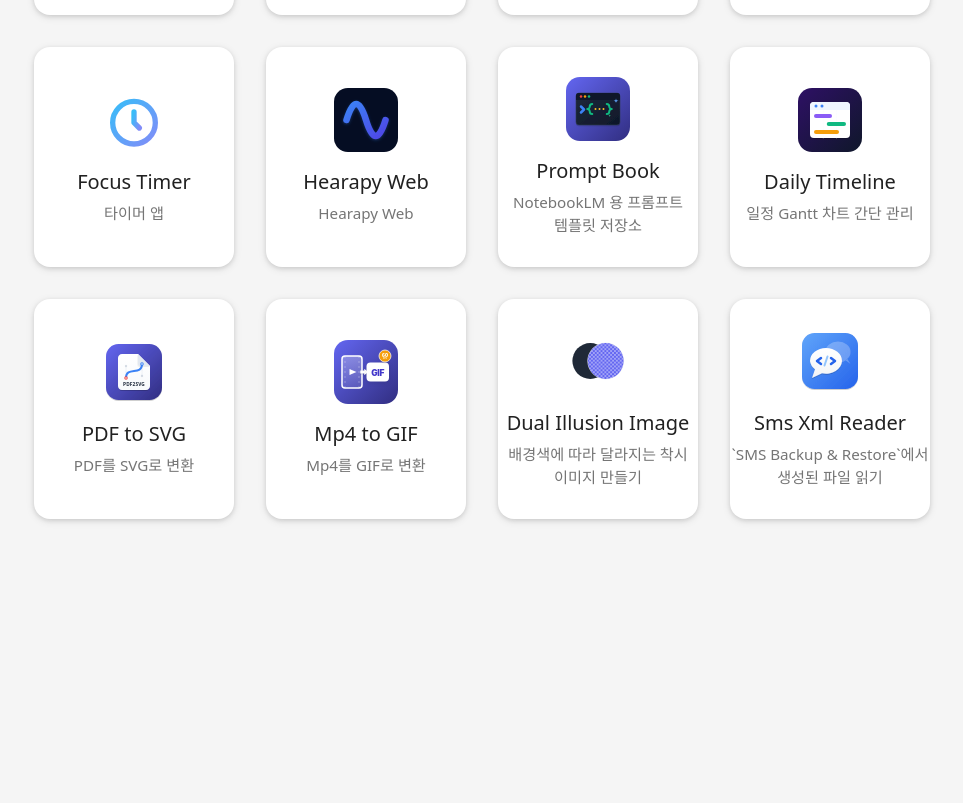
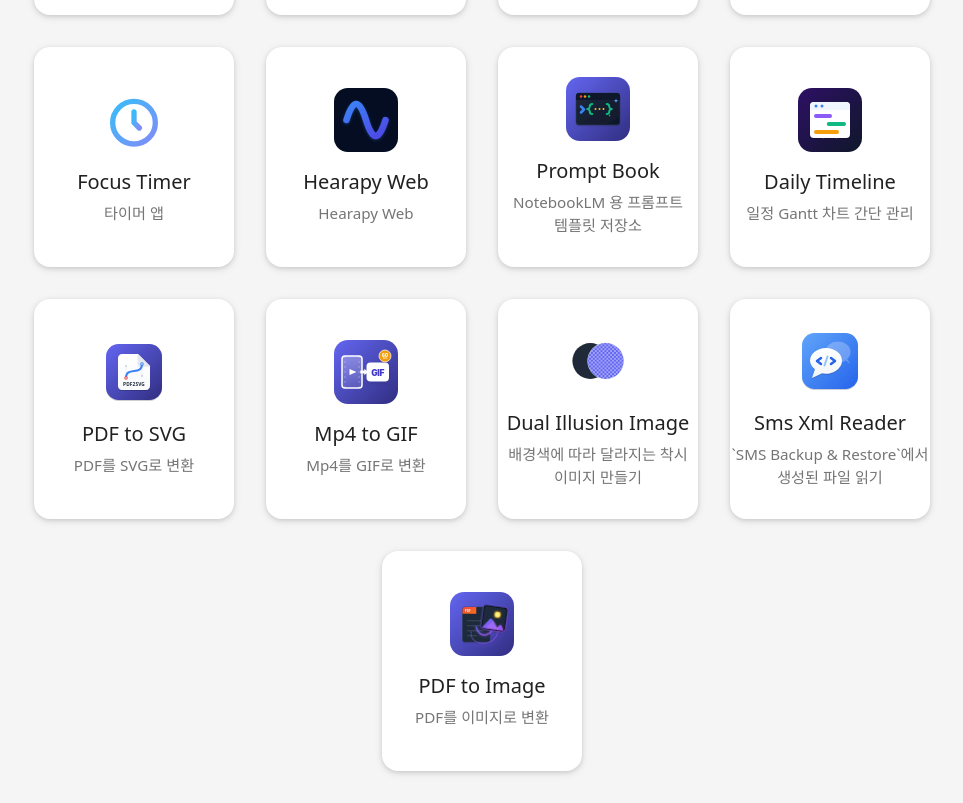
Before and after one commit to explainpark101/explainpark101.github.io, a Vue app: page / in a window 1280 px wide. Shown: the part 1234-2037 px from the top of the page, without its empty margins (158-1121 px from the left). Before the commit the page ends 1785 px from the top, so only its background shows below. Built offline with nearby package versions, Linux system fonts and the light colour scheme; a web font is replaced by a local one.

Commit message:
feat: add PDFImgExportIcon component and update home app links to include PDF to Image conversion feature

```diff
--- /dev/null
+++ b/src/components/icons/PDFImgExportIcon.vue
@@ -0,0 +1,93 @@
+<template>
+    <svg xmlns="http://www.w3.org/2000/svg" viewBox="0 0 512 512" width="100%" height="100%">
+        <defs>
+            <!-- 백그라운드 프리미엄 다크 그라데이션 -->
+            <linearGradient id="bgGrad" x1="0%" y1="0%" x2="100%" y2="100%">
+                <stop offset="0%" stop-color="#0f172a" />
+                <stop offset="100%" stop-color="#1e293b" />
+            </linearGradient>
+            <!-- PDF 오렌지-레드 포인트 그라데이션 -->
+            <linearGradient id="pdfGrad" x1="0%" y1="0%" x2="100%" y2="100%">
+                <stop offset="0%" stop-color="#ef4444" />
+                <stop offset="100%" stop-color="#f97316" />
+            </linearGradient>
+            <!-- 추출/이미지 인디고-바이올렛 그라데이션 -->
+            <linearGradient id="imgGrad" x1="0%" y1="0%" x2="100%" y2="100%">
+                <stop offset="0%" stop-color="#6366f1" />
+                <stop offset="100%" stop-color="#a855f7" />
+            </linearGradient>
+            <!-- 소프트 글로우 발광 필터 효과 -->
+            <filter id="glow" x="-20%" y="-20%" width="140%" height="140%">
+                <feGaussianBlur stdDeviation="14" result="blur" />
+                <feComposite in="SourceGraphic" in2="blur" operator="over" />
+            </filter>
+            <!-- 3D 입체감을 위한 그림자 필터 효과 -->
+            <filter id="shadow" x="-10%" y="-10%" width="120%" height="120%">
+                <feDropShadow dx="0" dy="12" stdDeviation="16" flood-color="#000000" flood-opacity="0.6" />
+            </filter>
+        </defs>
+
+        <!-- 원형 모서리가 적용된 프리미엄 다크 카드 백그라운드 -->
+        <rect width="512" height="512" rx="112" fill="url(#bgGrad)" />
+
+        <!-- 배경에 펼쳐지는 은은한 시각적 공간감 연출 -->
+        <circle cx="256" cy="256" r="190" fill="url(#imgGrad)" opacity="0.06" filter="url(#glow)" />
+
+        <g filter="url(#shadow)">
+            <!-- PDF 문서 프레임 바디 (좌측 후면 배치) -->
+            <path
+                d="M 100 140 C 100 129, 109 120, 120 120 L 280 120 L 320 160 L 320 380 C 320 391, 311 400, 300 400 L 120 400 C 109 400, 100 391, 100 380 Z"
+                fill="#1e293b" stroke="#334155" stroke-width="4" />
+
+            <!-- 정제된 문서를 표현하는 본문 텍스트 슬롯 레이아웃 -->
+            <line x1="140" y1="230" x2="280" y2="230" stroke="#475569" stroke-width="6" stroke-linecap="round" />
+            <line x1="140" y1="270" x2="240" y2="270" stroke="#475569" stroke-width="6" stroke-linecap="round" />
+            <line x1="140" y1="310" x2="270" y2="310" stroke="#475569" stroke-width="6" stroke-linecap="round" />
+            <line x1="140" y1="350" x2="210" y2="350" stroke="#475569" stroke-width="6" stroke-linecap="round" />
+
+            <!-- 상단 좌측 PDF 심볼 태그 가공 -->
+            <path d="M 100 140 C 100 129, 109 120, 120 120 L 210 120 L 210 174 L 100 174 Z" fill="url(#pdfGrad)" />
+            <text x="118" y="156" fill="#ffffff" font-family="system-ui, -apple-system, sans-serif" font-weight="900"
+                font-size="24" letter-spacing="1">PDF</text>
+
+            <!-- 상단 우측 문서 폴딩(접힘) 디테일 구현 -->
+            <path d="M 280 120 L 320 160 L 296 160 C 287 160, 280 153, 280 144 Z" fill="#334155" />
+            <path d="M 280 120 L 320 160 L 280 160 Z" fill="#090d16" opacity="0.4" />
+        </g>
+
+        <!-- 추출 프로세스를 나타내는 추적 다이나믹 동적 점선 -->
+        <path d="M 170 320 C 150 430, 360 450, 380 320 C 390 260, 350 220, 320 200" fill="none" stroke="url(#imgGrad)"
+            stroke-width="10" stroke-linecap="round" stroke-dasharray="5 10" opacity="0.5" />
+
+        <!-- 이미지로 뿜어져 올라오는 발광 흐름 메인 커브 -->
+        <path d="M 210 280 C 230 380, 360 360, 340 240" fill="none" stroke="url(#imgGrad)" stroke-width="12"
+            stroke-linecap="round" filter="url(#glow)" opacity="0.8" />
+
+        <!-- 대상 사진 프레임을 지향하는 깔끔한 벡터 화살표 헤드 -->
+        <path d="M 322 255 L 340 232 L 358 260" fill="none" stroke="url(#imgGrad)" stroke-width="10"
+            stroke-linecap="round" stroke-linejoin="round" />
+
+        <!-- 자유롭게 인출되어 날아오르는 고품질 사진 프레임 (우측 배치) -->
+        <g transform="translate(244, 100) rotate(8, 110, 110)" filter="url(#shadow)">
+            <!-- 유려한 바이올렛 외곽 테두리 하우징 -->
+            <rect x="10" y="10" width="200" height="200" rx="28" fill="#090d16" stroke="url(#imgGrad)"
+                stroke-width="5" />
+
+            <!-- 사진 내부 이너 캔버스 공간 확보 -->
+            <rect x="22" y="22" width="176" height="176" rx="20" fill="#1e293b" />
+
+            <!-- 밝게 연출되는 황금빛 미니멀 썬셋 자산 -->
+            <circle cx="132" cy="78" r="24" fill="#fbbf24" filter="url(#glow)" opacity="0.6" />
+            <circle cx="132" cy="78" r="24" fill="#fbbf24" />
+            <circle cx="132" cy="78" r="18" fill="#fef08a" />
+
+            <!-- 수려한 그라데이션이 인가된 기하학적 산맥 레이어 -->
+            <path
+                d="M 22 198 L 76 122 C 81 115, 91 115, 96 122 L 142 184 L 156 162 C 161 155, 171 155, 176 162 L 198 198 Z"
+                fill="url(#imgGrad)" />
+
+            <!-- 투명도를 응용하여 입체감을 더한 전경 레이어 산맥 피크 -->
+            <path d="M 52 198 L 102 133 C 105 129, 111 129, 114 133 L 164 198 Z" fill="#c084fc" opacity="0.35" />
+        </g>
+    </svg>
+</template>
--- a/src/data/homeAppLinks.js
+++ b/src/data/homeAppLinks.js
@@ -22,6 +22,7 @@ import PdfToSvgIcon from '@/components/icons/PdfToSvgIcon.vue';
 import FFMPegGIFIcon from '@/components/icons/FFMpegGIFIcon.vue';
 import DualIluusionImageIcon from '@/components/icons/DualIluusionImageIcon.vue';
 import SmsXmlReaderIcon from '@/components/icons/SmsXmlReaderIcon.vue';
+import PDFImgExportIcon from '@/components/icons/PDFImgExportIcon.vue';
 
 /**
  * 홈 화면에 표시할 앱 카드 메타데이터.
@@ -59,4 +60,5 @@ export const HOME_APP_LINKS = [
   { href: '/ffmpeg-gif', icon: FFMPegGIFIcon, title: 'Mp4 to GIF', description: 'Mp4를 GIF로 변환' },
   { href: '/dual-illusion-image', icon: DualIluusionImageIcon, title: 'Dual Illusion Image', description: '배경색에 따라 달라지는 착시 이미지 만들기' },
   { href: '/sms-xml-reader', icon: SmsXmlReaderIcon, title: 'Sms Xml Reader', description: '`SMS Backup & Restore`에서 생성된 파일 읽기' },
+  { href: '/pdf-img-export', icon: PDFImgExportIcon, title: 'PDF to Image', description: 'PDF를 이미지로 변환' },
 ];
```
